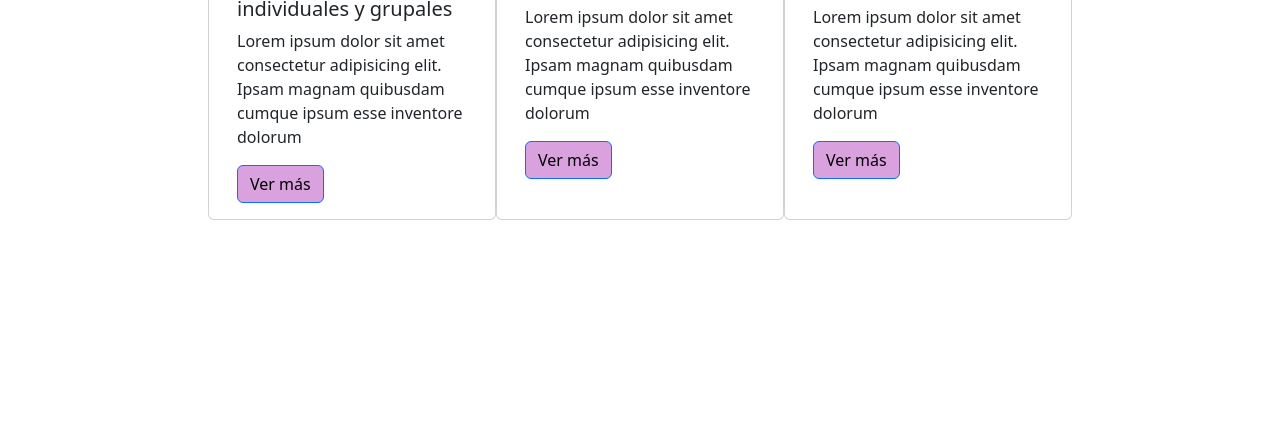
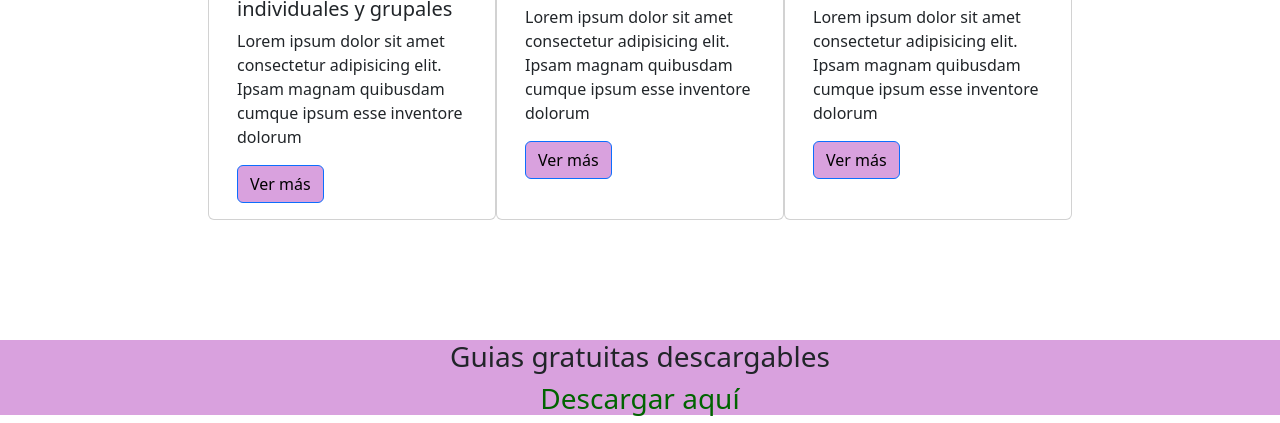
Before and after one commit to ElianaVanina/2da-Pre-entrega, a plain HTML site: page index.html in a window 1280 px wide. Shown: the part 1628-2051 px from the top of the page. Before the commit the page ends 1848 px from the top, so only its background shows below. Drawn offline with nearby package versions, Linux system fonts and the light colour scheme.

Commit message:
sume linea de guias descargables

```diff
--- a/css/style.css
+++ b/css/style.css
@@ -48,3 +48,12 @@ h1{
 .btn-primary:hover{
     background-color: darkgreen;
 }
+
+.descargables{
+    text-align: center;
+    background-color: #D9A1DE;
+}
+
+.linkdescarga{
+    color: darkgreen;
+}
--- a/index.html
+++ b/index.html
@@ -108,6 +108,16 @@
                     </div>
                 </div>
              </section>
+             <br>
+             <br>
+             <br>
+             <br>
+             <br>
+
+             <section class="descargables">
+                <h3>Guias gratuitas descargables</h3>
+                <h3 class="linkdescarga">Descargar aquí</h3>
+            </section>
 
 
 
```
